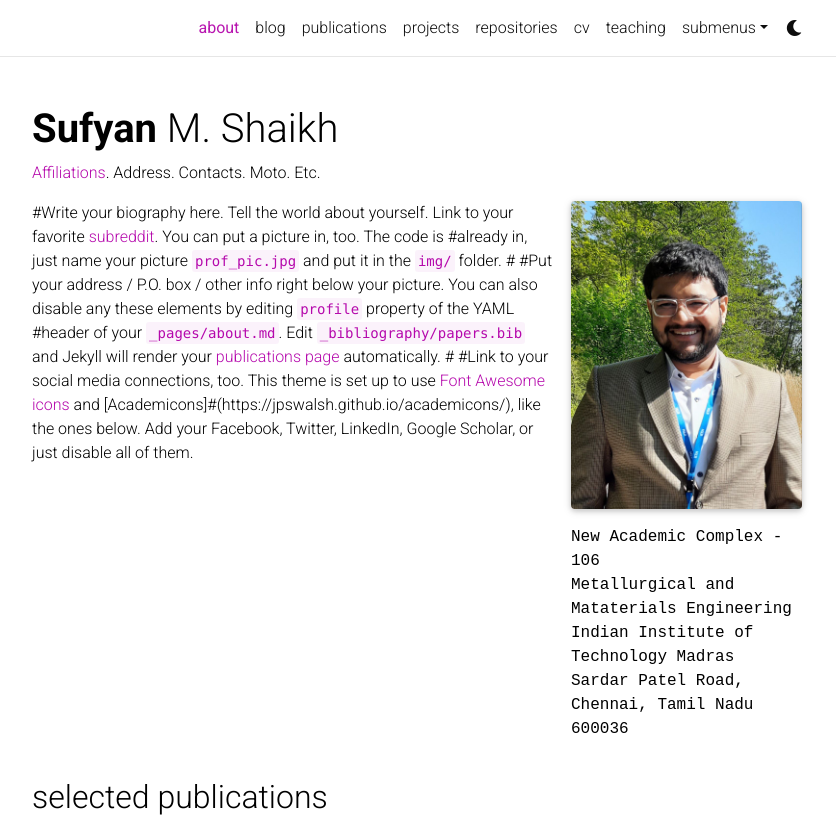
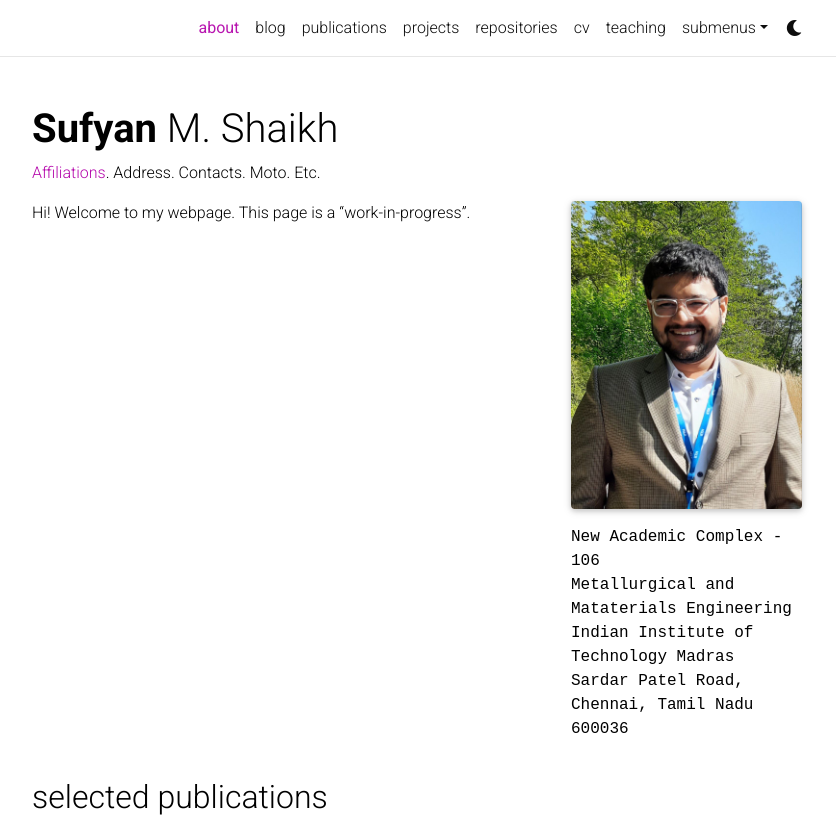
Before and after one commit to sufyanshk/sufyanshk.github.io, a Jekyll site: the page built from _pages/about.md, in a window 1280 px wide and 1118 px high, cut to the strip 0-828 px from the top of the window. Shown: the whole strip, without its empty margins (223-1059 px from the left). Built offline with Jekyll 4.4.1, drawn with Linux system fonts in a browser that asks for light colours; full-size pictures stand in for the smaller copies a plugin makes; comment, search, counter and statistics services are not loaded; a style sheet for code colours, icons or effects is not loaded.

Commit message:
Update about.md

```diff
--- a/_pages/about.md
+++ b/_pages/about.md
@@ -19,8 +19,4 @@
 social: true  # includes social icons at the bottom of the page
 ---
 
-#Write your biography here. Tell the world about yourself. Link to your favorite [subreddit](http://reddit.com). You can put a picture in, too. The code is #already in, just name your picture `prof_pic.jpg` and put it in the `img/` folder.
-#
-#Put your address / P.O. box / other info right below your picture. You can also disable any these elements by editing `profile` property of the YAML #header of your `_pages/about.md`. Edit `_bibliography/papers.bib` and Jekyll will render your [publications page](/al-folio/publications/) automatically.
-#
-#Link to your social media connections, too. This theme is set up to use [Font Awesome icons](http://fortawesome.github.io/Font-Awesome/) and [Academicons]#(https://jpswalsh.github.io/academicons/), like the ones below. Add your Facebook, Twitter, LinkedIn, Google Scholar, or just disable all of them.
+Hi! Welcome to my webpage. This page is a "work-in-progress".
```
